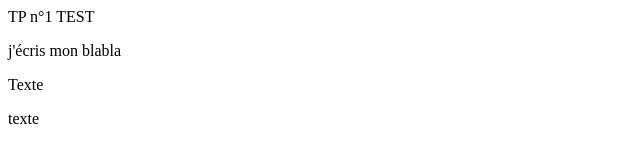
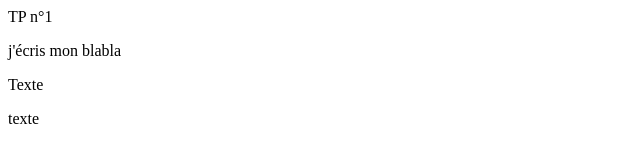
Before and after one commit to marchombre78/marchombre78.github.io, a plain HTML site: page index.html in a window 1280 px wide. Shown: the full height of the page, 0-640 px from the left. Drawn offline with Linux system fonts and the light colour scheme.

Commit message:
Update index.html

```diff
--- a/index.html
+++ b/index.html
@@ -10,7 +10,7 @@
 
 <body>
 
-  <p><ch1> TP n°1 TEST </ch1></p>
+  <p><ch1> TP n°1 </ch1></p>
 
   j'écris mon blabla
   <p></p>
```
